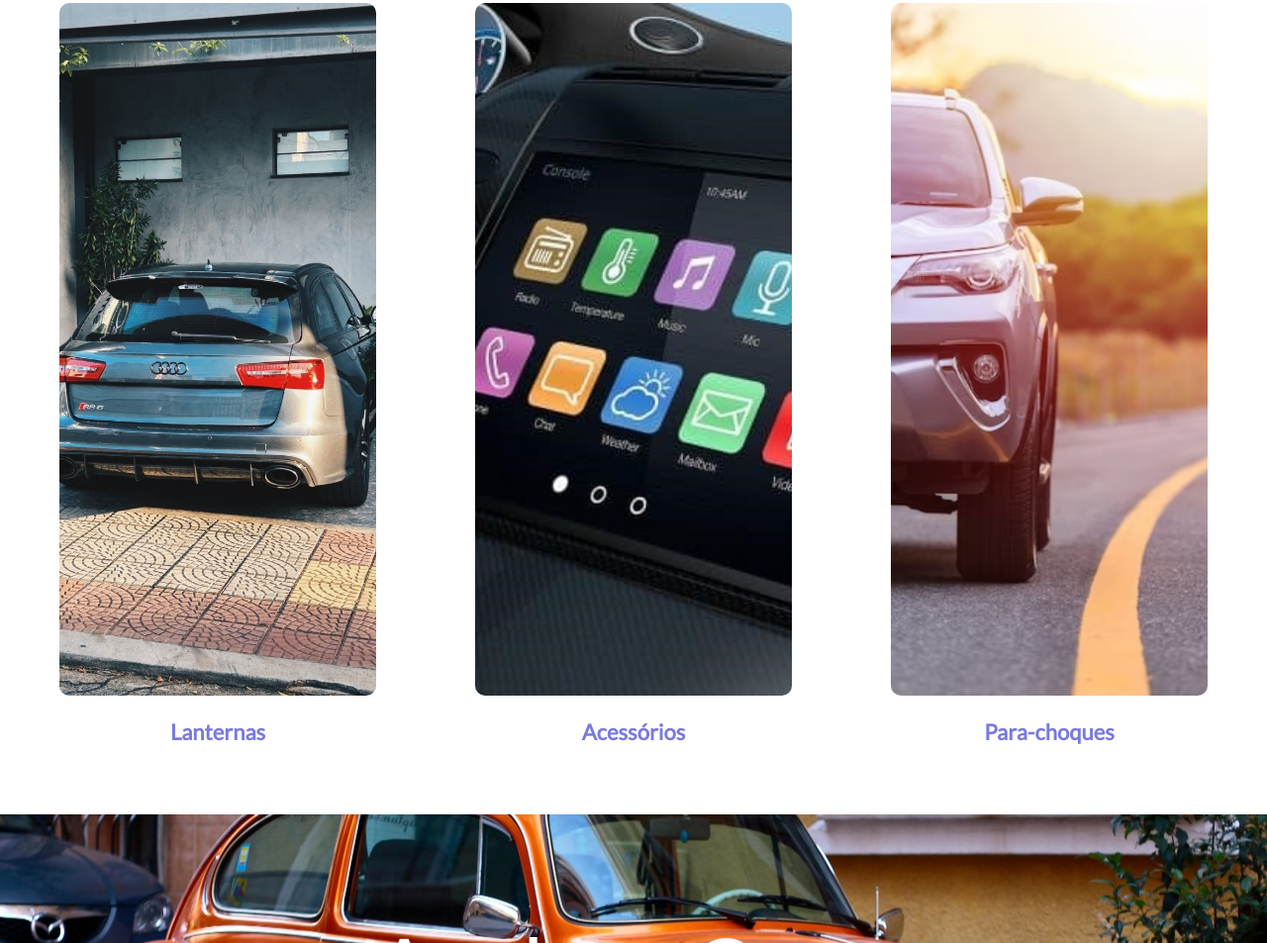
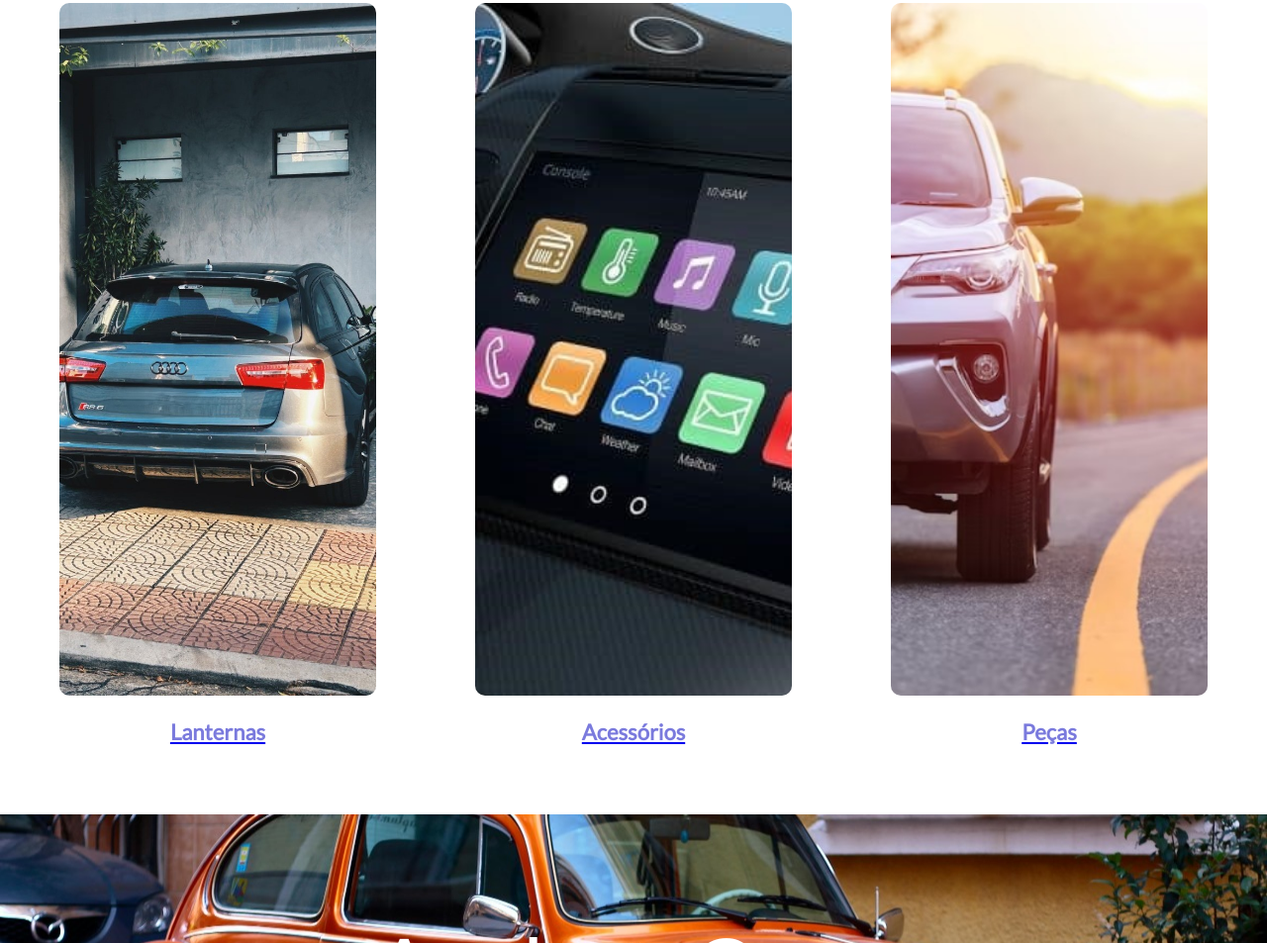
Before and after one commit to bksfps/Website-FullStack-Wiimar, a website: page public/index.html in a window 1280 px wide. Shown: the part 1098-2051 px from the top of the page at 99% size. Drawn offline with Linux system fonts and the light colour scheme; no server answers.

Commit message:
ver 1.0.1

```diff
--- a/public/index.html
+++ b/public/index.html
@@ -48,18 +48,24 @@
 
               <!-- adicionar funcionalidade no click da imagem q vai pra outra tela -->
               <div class="box-container">
+                <a href="lista.html?categoria=lanternas">
                     <img src="images/imagem-produto1.jpeg" alt="Produto 1">
                     <h2>Lanternas</h2>
+                </a>
             </div>
 
             <div class="box-container">
-                  <img src="images/imagem-produto2.jpeg" alt="Produto 2">
+                <a href="lista.html?categoria=acessorios">
+                    <img src="images/imagem-produto2.jpeg" alt="Produto 1">
                     <h2>Acessórios</h2>
+                </a>
             </div>
 
             <div class="box-container">
-                  <img src="images/imagem-produto3.jpeg" alt="Produto 3">
-                  <h2>Para-choques</h2>
+                <a href="lista.html?categoria=pecas-de-motor">
+                    <img src="images/imagem-produto3.jpeg" alt="Produto 1">
+                    <h2>Peças</h2>
+                </a>
             </div>
 
 
```
Also changed, not shown: public/scripts/app.js (+17 -0 lines). Lines whose indentation alone changed are shown as unchanged.
